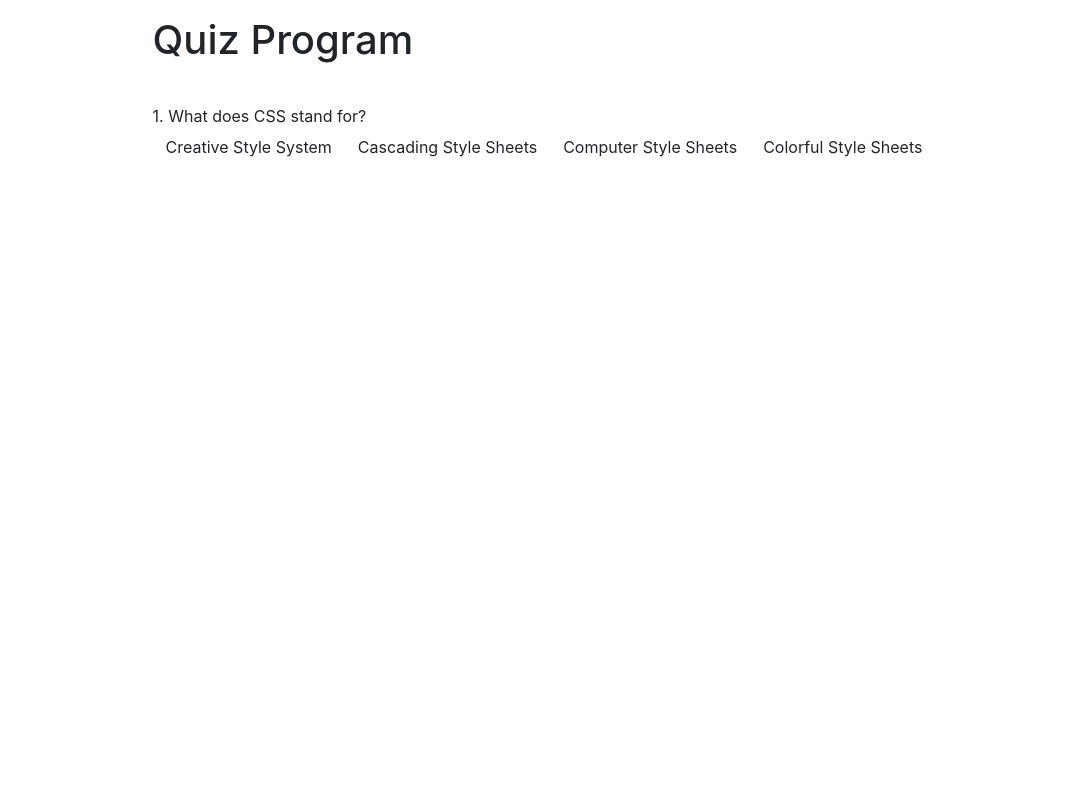
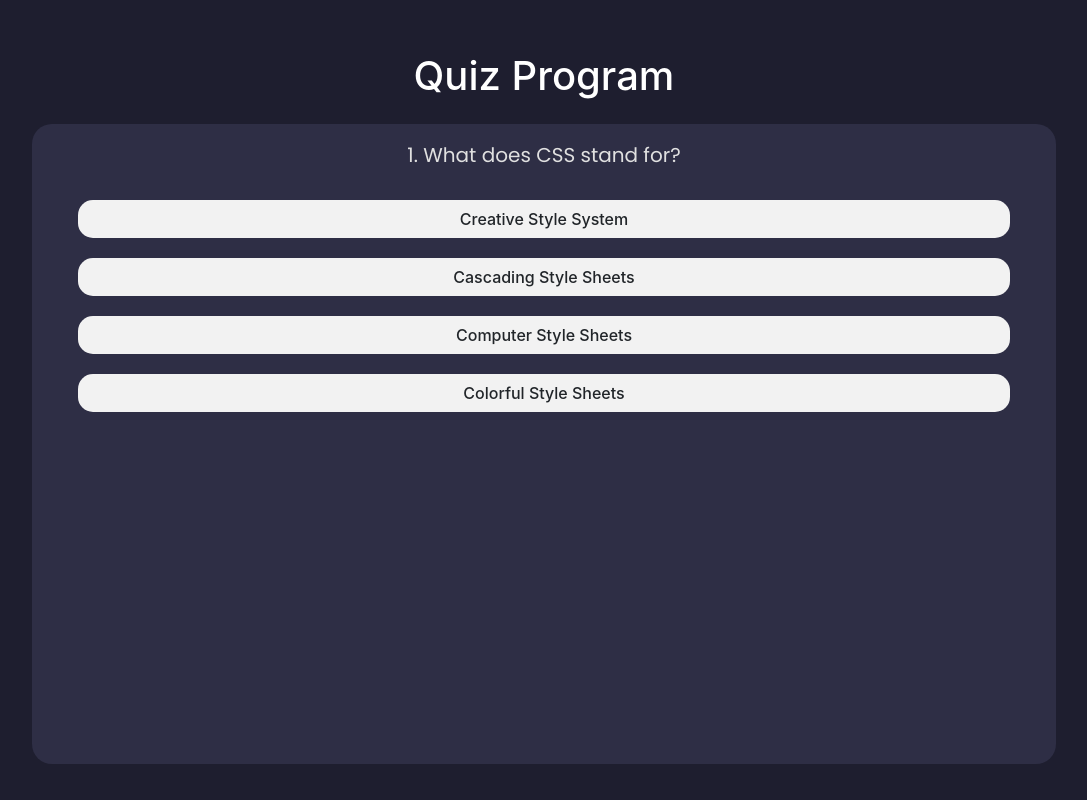
Before and after one commit to pretheevi/quiz-program, a plain HTML site: page index.html in a window 1280 px wide. Shown: the whole page, without its empty margins (96-1183 px from the left). Drawn offline with nearby package versions, Linux system fonts and the light colour scheme.

Commit message:
Update index.html

```diff
--- a/index.html
+++ b/index.html
@@ -8,6 +8,78 @@
   <meta charset="UTF-8">
   <meta name="viewport" content="width=device-width, initial-scale=1.0">
   <title>Quiz Program</title>
+  <style>
+    @import url('https://fonts.googleapis.com/css2?family=Poppins:ital,wght@0,300;0,400;1,100;1,300;1,400&display=swap');
+
+.poppins-regular {
+  font-family: "Poppins", sans-serif;
+  font-weight: 400;
+  font-style: normal;
+}
+
+.poppins-regular-italic {
+  font-family: "Poppins", sans-serif;
+  font-weight: 400;
+  font-style: italic;
+}
+
+
+
+.correct{
+  background-color: green;
+  color: white;
+}
+.incorrect{
+  background-color: red;
+  color: white;
+}
+
+.whole-wrapper{
+  background-color: #1E1E2F;
+}
+.wrapper{
+  width: 80vw;
+  height: 100vh;
+  text-align: center;
+
+}
+.container_box{
+  width: 100%;
+  height: 80%;
+  background-color: #2E2E45;
+  border-radius: 20px;
+}
+.Choose_buttons{
+  display: flex;
+  flex-direction: column;
+  justify-content: space-between;
+  padding: 20PX;
+}
+
+.Main-heading{
+  color: #fff;
+}
+.question{
+  font-size: 20px;
+  color: #E0E0E0;
+}
+.btn-style{
+  background-color: #f2f2f2;
+  margin: 10px;
+  border-radius: 15px;
+  font-size: 16px;
+  font-weight: 500;
+  transition: background-color 0.3s ease, transform 0.3s ease;
+}
+.btn-style:hover {
+  transform: scale(1.05); /* A slight zoom on hover */
+}
+
+.Next{
+  width: 200px;
+  border-radius: 15px;
+}
+  </style>
 </head>
 <body>
   <div class="whole-wrapper d-flex flex-row justify-content-center">
```
